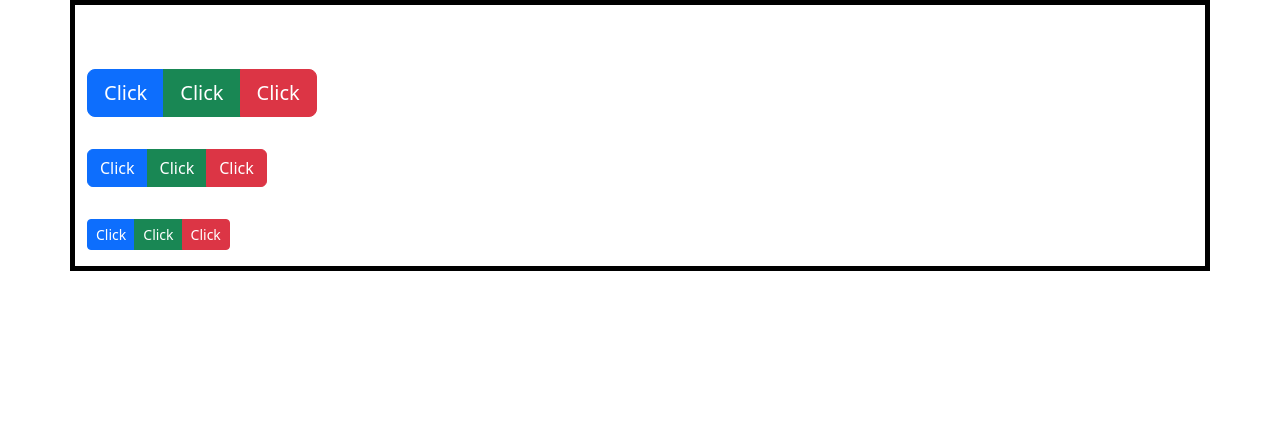
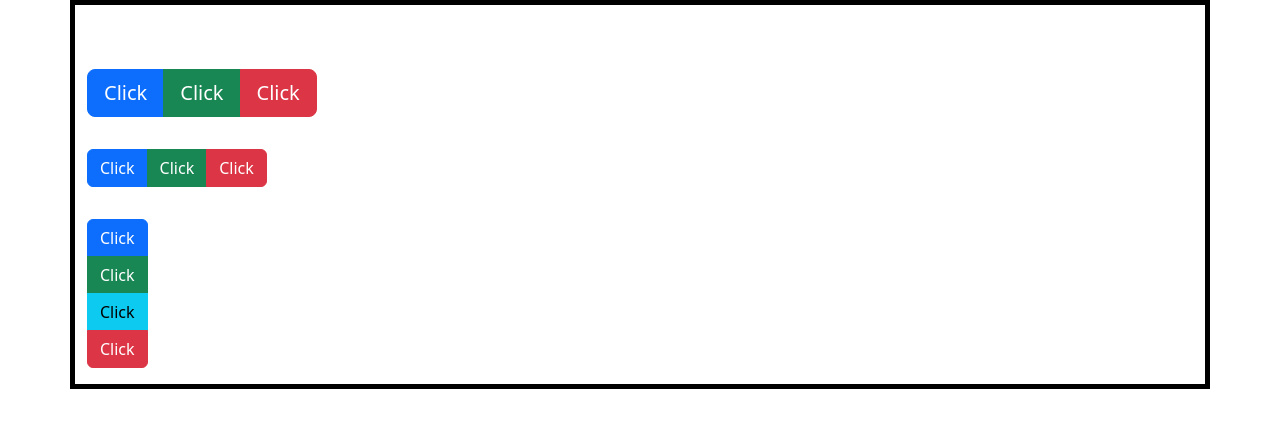
Before and after one commit to RiteshTiwari-2003/bootstrap-css-animation, a plain HTML site: page group-button/index.html in a window 1280 px wide. Drawn offline with nearby package versions, Linux system fonts and the light colour scheme.

Commit message:
this is my commit 89

```diff
--- a/group-button/index.html
+++ b/group-button/index.html
@@ -24,19 +24,23 @@
         </div>
         <div class="row">
             <div class="col py-3">
-                <div class="btn-group ">
-                    <button type="button" class="btn btn-primary">Click</button>
-                    <button type="button" class="btn btn-success">Click</button>
-                    <button type="button" class="btn btn-danger">Click</button>
+                <div class="btn-toolbar">
+                    <div class="btn-group ">
+                        <button type="button" class="btn btn-primary">Click</button>
+                        <button type="button" class="btn btn-success">Click</button>
+                        <button type="button" class="btn btn-danger">Click</button>
+                    </div>
                 </div>
+
 
             </div>
         </div>
         <div class="row">
             <div class="col py-3">
-                <div class="btn-group btn-group-sm">
+                <div class="btn-group-vertical">
                     <button type="button" class="btn btn-primary">Click</button>
                     <button type="button" class="btn btn-success">Click</button>
+                    <button type="button" class="btn btn-info">Click</button>
                     <button type="button" class="btn btn-danger">Click</button>
                 </div>
 
@@ -47,5 +51,14 @@
 </body>
 </html>
 <!--btn toolbar is basically use for making a toolbar of multiple btn-group
-<div class="btn-toolbar"></div>
+<div class="btn-toolbar">
+    <div class="btn-group">...</div>
+    <div class="btn-group">...</div>
+
+</div>
+
+like horizental group i also made verticle group like
+<div class="btn-group-verticle"><button type="button" class="btn btn-primary">Click</button>
+                    <button type="button" class="btn btn-success">Click</button>
+                    <button type="button" class="btn btn-danger">Click</button></div>
 -->
```
